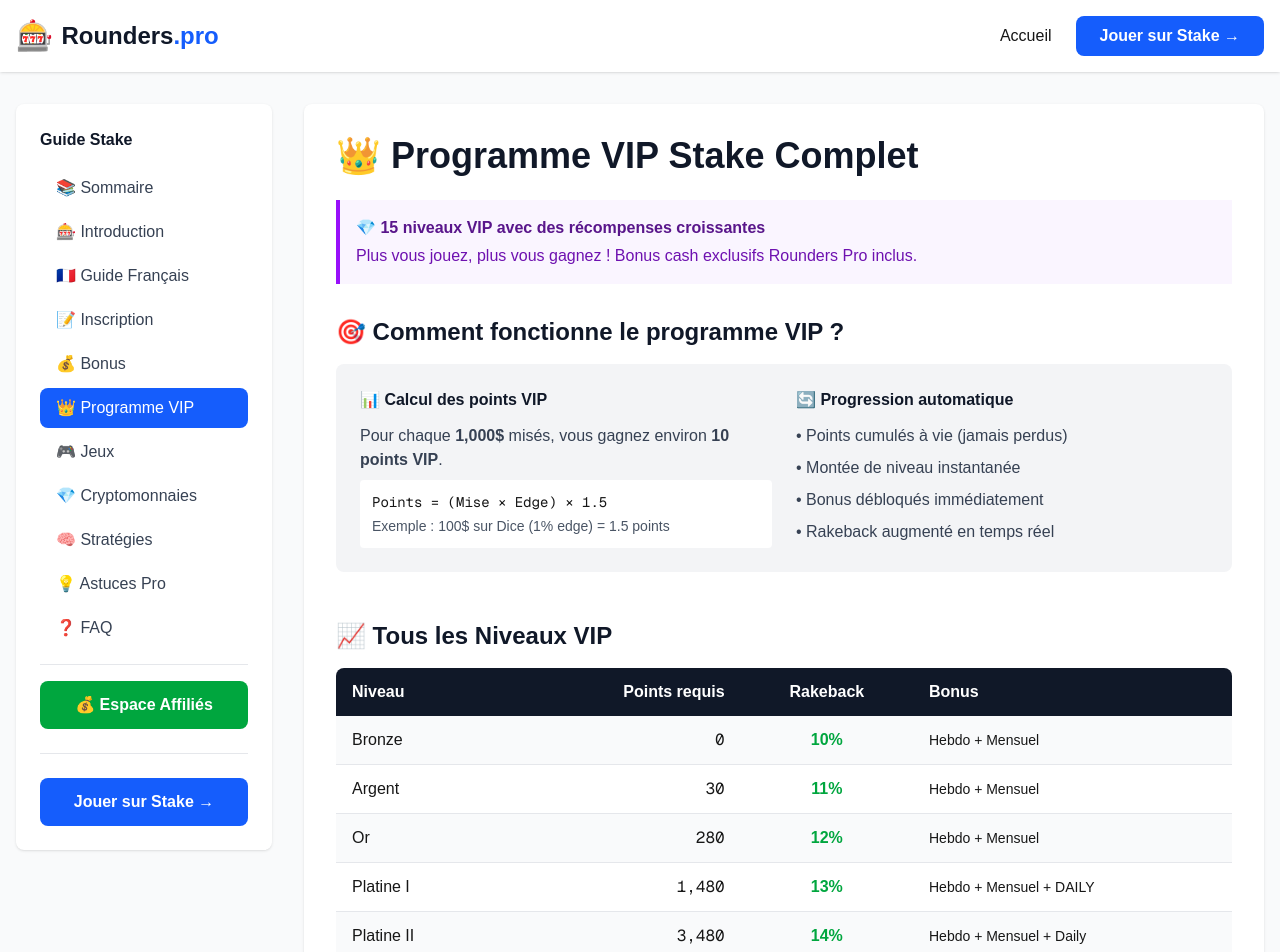
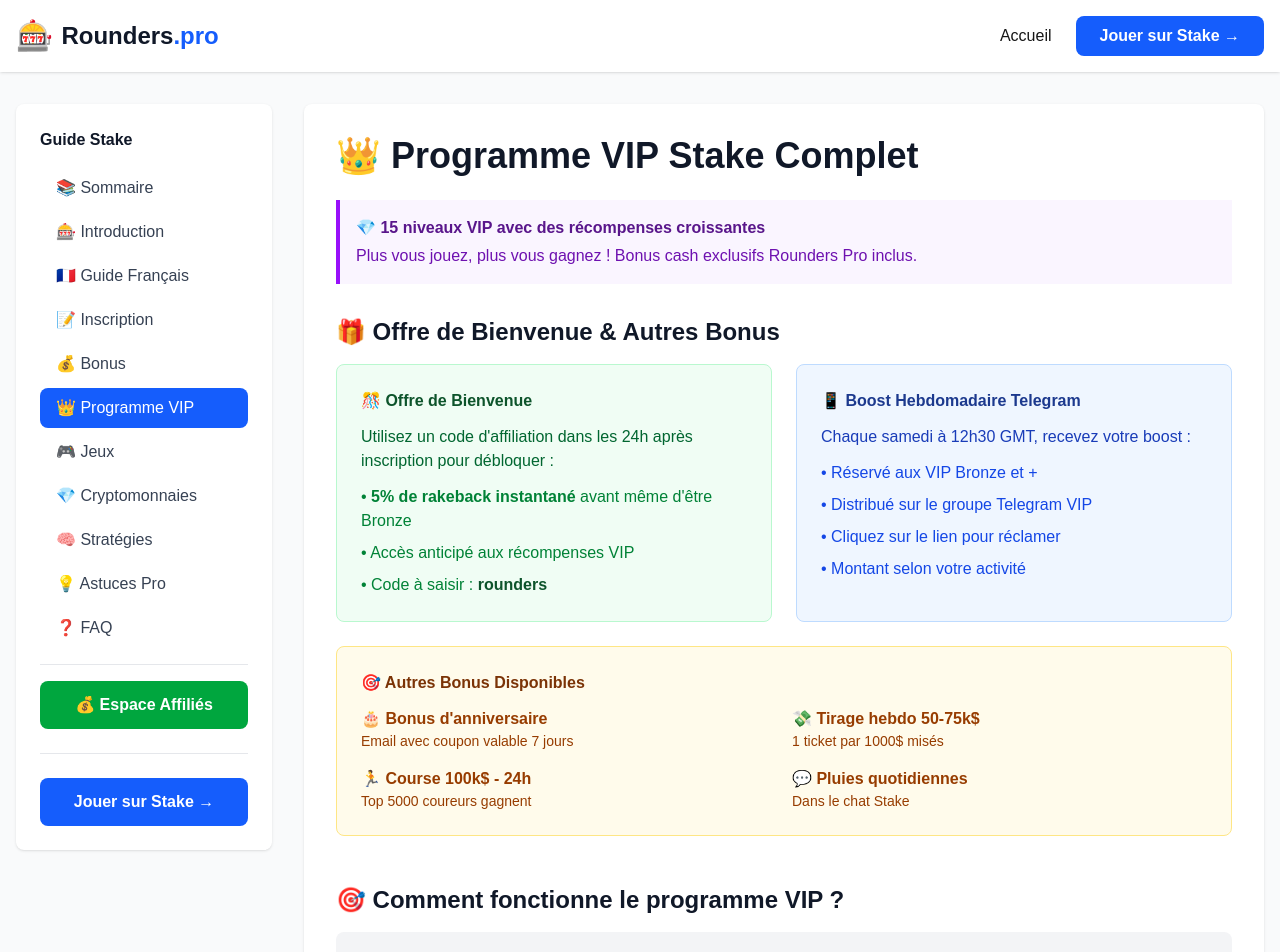
Before and after one commit to Web-Online-Concept/rounders-pro, a Next.js app: page /guide-stake/vip in a window 1280 px wide. Shown: the top 952 px of the page. Built offline with nearby package versions, Linux system fonts and the light colour scheme.

Commit message:
Modifs legeres points vip

```diff
--- a/app/guide-stake/bonus/page.js
+++ b/app/guide-stake/bonus/page.js
@@ -34,10 +34,13 @@ export default function GuideBonusPage() {
             Stake offre un rakeback instantané sur TOUS vos paris, gagnants ou perdants :
           </p>
           <div className="bg-white rounded-lg p-6 text-center">
-            <div className="text-5xl font-bold text-blue-600 mb-2">10%</div>
+            <div className="text-5xl font-bold text-blue-600 mb-2">5%+</div>
             <p className="text-gray-600 text-lg">de l&apos;edge de la maison vous est retourné</p>
             <p className="text-sm text-gray-500 mt-4">
-              Exemple : Sur un pari de 100€ avec un edge de 2%, vous recevez instantanément 0.20€
+              Exemple : Sur un pari de 100€ avec un edge de 2%, vous recevez instantanément 0.10€
+            </p>
+            <p className="text-sm text-green-600 mt-2">
+              Le rakeback augmente avec votre niveau VIP !
             </p>
           </div>
         </div>
@@ -48,7 +51,8 @@ export default function GuideBonusPage() {
             <li>• Le rakeback est crédité instantanément après chaque pari</li>
             <li>• Aucune condition de mise sur le rakeback</li>
             <li>• Valable sur TOUS les jeux (casino, sports, originals)</li>
-            <li>• Augmente avec votre niveau VIP</li>
+            <li>• Commence à 5% avec le code affilié</li>
+            <li>• Augmente progressivement jusqu&apos;à 20%+ !</li>
           </ul>
         </div>
       </section>
--- a/app/guide-stake/vip/page.js
+++ b/app/guide-stake/vip/page.js
@@ -9,21 +9,21 @@ export const metadata = {
 
 export default function GuideVIPPage() {
   const vipLevels = [
-    { name: 'Bronze', points: '0', rakeback: '10%', bonus: 'Hebdo + Mensuel', color: 'amber' },
-    { name: 'Argent', points: '30', rakeback: '11%', bonus: 'Hebdo + Mensuel', color: 'gray' },
-    { name: 'Or', points: '280', rakeback: '12%', bonus: 'Hebdo + Mensuel', color: 'yellow' },
-    { name: 'Platine I', points: '1,480', rakeback: '13%', bonus: 'Hebdo + Mensuel + DAILY', color: 'cyan' },
-    { name: 'Platine II', points: '3,480', rakeback: '14%', bonus: 'Hebdo + Mensuel + Daily', color: 'cyan' },
-    { name: 'Platine III', points: '6,480', rakeback: '15%', bonus: 'Hebdo + Mensuel + Daily', color: 'cyan' },
-    { name: 'Platine IV', points: '13,980', rakeback: '16%', bonus: 'Hebdo + Mensuel + Daily', color: 'cyan' },
-    { name: 'Platine V', points: '26,480', rakeback: '17%', bonus: 'Hebdo + Mensuel + Daily', color: 'cyan' },
-    { name: 'Platine VI', points: '63,980', rakeback: '18%', bonus: 'Hebdo + Mensuel + Daily', color: 'cyan' },
-    { name: 'Diamant I', points: '163,980', rakeback: '19%', bonus: 'Tous + Host VIP', color: 'blue' },
-    { name: 'Diamant II', points: '413,980', rakeback: '20%', bonus: 'Tous + Host VIP', color: 'blue' },
-    { name: 'Diamant III', points: '1,013,980', rakeback: '21%', bonus: 'Tous + Host VIP', color: 'blue' },
-    { name: 'Diamant IV', points: '2,513,980', rakeback: '22%', bonus: 'Tous + Host VIP', color: 'blue' },
-    { name: 'Diamant V', points: '6,513,980', rakeback: '23%', bonus: 'Tous + Host VIP', color: 'blue' },
-    { name: 'Obsidienne', points: '100,013,980', rakeback: '25%+', bonus: 'Tous + Avantages secrets', color: 'purple' },
+    { name: 'Bronze', points: '10,000', rakeback: '5%+', bonus: 'Hebdo + Mensuel', color: 'amber' },
+    { name: 'Argent', points: '50,000', rakeback: '6%+', bonus: 'Hebdo + Mensuel', color: 'gray' },
+    { name: 'Or', points: '100,000', rakeback: '7%+', bonus: 'Hebdo + Mensuel', color: 'yellow' },
+    { name: 'Platine I', points: '250,000', rakeback: '8%+', bonus: 'Hebdo + Mensuel + Daily', color: 'cyan' },
+    { name: 'Platine II', points: '500,000', rakeback: '9%+', bonus: 'Hebdo + Mensuel + Daily', color: 'cyan' },
+    { name: 'Platine III', points: '1,000,000', rakeback: '10%+', bonus: 'Hebdo + Mensuel + Daily', color: 'cyan' },
+    { name: 'Platine IV', points: '2,500,000', rakeback: '11%+', bonus: 'Hebdo + Mensuel + Daily', color: 'cyan' },
+    { name: 'Platine V', points: '5,000,000', rakeback: '12%+', bonus: 'Hebdo + Mensuel + Daily', color: 'cyan' },
+    { name: 'Platine VI', points: '10,000,000', rakeback: '13%+', bonus: 'Hebdo + Mensuel + Daily', color: 'cyan' },
+    { name: 'Diamant I', points: '25,000,000', rakeback: '14%+', bonus: 'Tous + Host VIP', color: 'blue' },
+    { name: 'Diamant II', points: '50,000,000', rakeback: '15%+', bonus: 'Tous + Host VIP', color: 'blue' },
+    { name: 'Diamant III', points: '100,000,000', rakeback: '16%+', bonus: 'Tous + Host VIP', color: 'blue' },
+    { name: 'Diamant IV', points: '250,000,000', rakeback: '17%+', bonus: 'Tous + Host VIP', color: 'blue' },
+    { name: 'Diamant V', points: '500,000,000', rakeback: '18%+', bonus: 'Tous + Host VIP', color: 'blue' },
+    { name: 'Obsidienne', points: '1,000,000,000', rakeback: '20%+', bonus: 'Tous + Avantages secrets', color: 'purple' },
   ];
 
   return (
@@ -41,6 +41,62 @@ export default function GuideVIPPage() {
         </p>
       </div>
 
+      {/* Offre de Bienvenue */}
+      <section className="mb-12">
+        <h2 className="text-2xl font-bold text-gray-900 mb-4">
+          🎁 Offre de Bienvenue & Autres Bonus
+        </h2>
+
+        <div className="grid md:grid-cols-2 gap-6">
+          <div className="bg-green-50 border border-green-200 rounded-lg p-6">
+            <h3 className="font-bold text-green-900 mb-3">🎊 Offre de Bienvenue</h3>
+            <p className="text-green-800 mb-3">
+              Utilisez un code d&apos;affiliation dans les 24h après inscription pour débloquer :
+            </p>
+            <ul className="space-y-2 text-green-700">
+              <li>• <strong>5% de rakeback instantané</strong> avant même d&apos;être Bronze</li>
+              <li>• Accès anticipé aux récompenses VIP</li>
+              <li>• Code à saisir : <strong className="text-green-900">rounders</strong></li>
+            </ul>
+          </div>
+
+          <div className="bg-blue-50 border border-blue-200 rounded-lg p-6">
+            <h3 className="font-bold text-blue-900 mb-3">📱 Boost Hebdomadaire Telegram</h3>
+            <p className="text-blue-800 mb-3">
+              Chaque samedi à 12h30 GMT, recevez votre boost :
+            </p>
+            <ul className="space-y-2 text-blue-700">
+              <li>• Réservé aux VIP Bronze et +</li>
+              <li>• Distribué sur le groupe Telegram VIP</li>
+              <li>• Cliquez sur le lien pour réclamer</li>
+              <li>• Montant selon votre activité</li>
+            </ul>
+          </div>
+        </div>
+
+        <div className="mt-6 bg-amber-50 border border-amber-200 rounded-lg p-6">
+          <h3 className="font-bold text-amber-900 mb-3">🎯 Autres Bonus Disponibles</h3>
+          <div className="grid md:grid-cols-2 gap-4 text-amber-800">
+            <div>
+              <p className="font-semibold">🎂 Bonus d&apos;anniversaire</p>
+              <p className="text-sm">Email avec coupon valable 7 jours</p>
+            </div>
+            <div>
+              <p className="font-semibold">💸 Tirage hebdo 50-75k$</p>
+              <p className="text-sm">1 ticket par 1000$ misés</p>
+            </div>
+            <div>
+              <p className="font-semibold">🏃 Course 100k$ - 24h</p>
+              <p className="text-sm">Top 5000 coureurs gagnent</p>
+            </div>
+            <div>
+              <p className="font-semibold">💬 Pluies quotidiennes</p>
+              <p className="text-sm">Dans le chat Stake</p>
+            </div>
+          </div>
+        </div>
+      </section>
+
       {/* Comment ça marche */}
       <section className="mb-12">
         <h2 className="text-2xl font-bold text-gray-900 mb-4">
@@ -52,11 +108,12 @@ export default function GuideVIPPage() {
             <div>
               <h3 className="font-bold text-gray-900 mb-3">📊 Calcul des points VIP</h3>
               <p className="text-gray-700 mb-2">
-                Pour chaque <strong>1,000$</strong> misés, vous gagnez environ <strong>10 points VIP</strong>.
+                Les points sont gagnés en pariant sur les jeux de casino et les événements sportifs.
               </p>
               <div className="bg-white rounded p-3 text-sm">
-                <p className="font-mono">Points = (Mise × Edge) × 1.5</p>
-                <p className="text-gray-600 mt-1">Exemple : 100$ sur Dice (1% edge) = 1.5 points</p>
+                <p className="font-mono">Points = (Mise × Edge) × multiplicateur</p>
+                <p className="text-gray-600 mt-2">• Casino : multiplicateur standard</p>
+                <p className="text-gray-600">• <strong className="text-green-600">Sports : compte 3x plus !</strong></p>
               </div>
             </div>
 
@@ -65,8 +122,9 @@ export default function GuideVIPPage() {
               <ul className="space-y-2 text-gray-700">
                 <li>• Points cumulés à vie (jamais perdus)</li>
                 <li>• Montée de niveau instantanée</li>
+                <li>• Minimum 10,000 points pour Bronze</li>
+                <li>• Rakeback augmenté en temps réel</li>
                 <li>• Bonus débloqués immédiatement</li>
-                <li>• Rakeback augmenté en temps réel</li>
               </ul>
             </div>
           </div>
@@ -281,7 +339,8 @@ export default function GuideVIPPage() {
             </summary>
             <p className="mt-3 text-gray-700">
               Le rakeback est un pourcentage de l&apos;edge de la maison qui vous est retourné.
-              Par exemple, avec 20% de rakeback sur un pari de 100$ avec 2% d&apos;edge, vous recevez 0.40$ instantanément.
+              Par exemple, avec 5% de rakeback sur un pari de 100$ avec 2% d&apos;edge, vous recevez 0.10$ instantanément
+              (100$ × 2% edge × 5% rakeback = 0.10$), que vous gagniez ou perdiez.
             </p>
           </details>
 
@@ -292,6 +351,16 @@ export default function GuideVIPPage() {
             <p className="mt-3 text-gray-700">
               Non, vous recevez un bonus unique pour chaque niveau atteint.
               Par exemple, si vous passez de Bronze à Argent, vous recevez 20€ (pas 10€ + 20€).
+            </p>
+          </details>
+
+          <details className="bg-white border rounded-lg p-4">
+            <summary className="font-bold text-gray-900 cursor-pointer">
+              Comment rejoindre le groupe Telegram VIP ?
+            </summary>
+            <p className="mt-3 text-gray-700">
+              Une fois niveau Bronze atteint, vous pouvez rejoindre le groupe Telegram VIP exclusif
+              pour recevoir votre boost hebdomadaire chaque samedi à 12h30 GMT et des cadeaux spéciaux.
             </p>
           </details>
         </div>
--- a/app/page.js
+++ b/app/page.js
@@ -125,8 +125,8 @@ export default function HomePage() {
         <div className="max-w-6xl mx-auto px-4">
           <div className="grid grid-cols-2 md:grid-cols-4 gap-8 text-center">
             <div>
-              <div className="text-3xl md:text-4xl font-bold text-blue-600">10%</div>
-              <div className="text-gray-600 mt-1">Rakeback instant</div>
+              <div className="text-3xl md:text-4xl font-bold text-blue-600">5%+</div>
+              <div className="text-gray-600 mt-1">Rakeback dès l&apos;inscription</div>
             </div>
             <div>
               <div className="text-3xl md:text-4xl font-bold text-green-600">200€</div>
```
